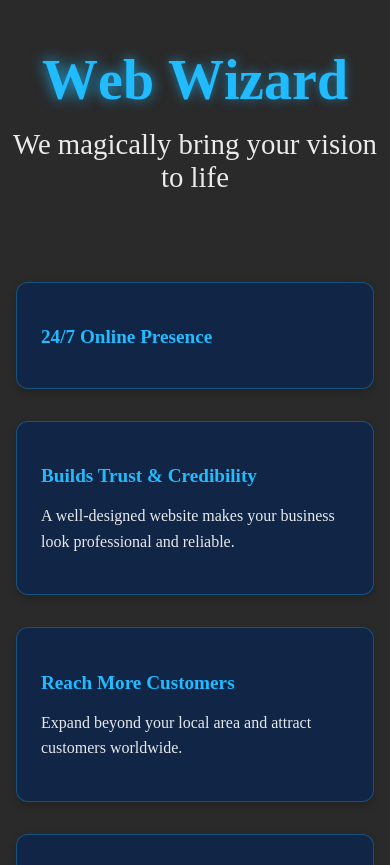
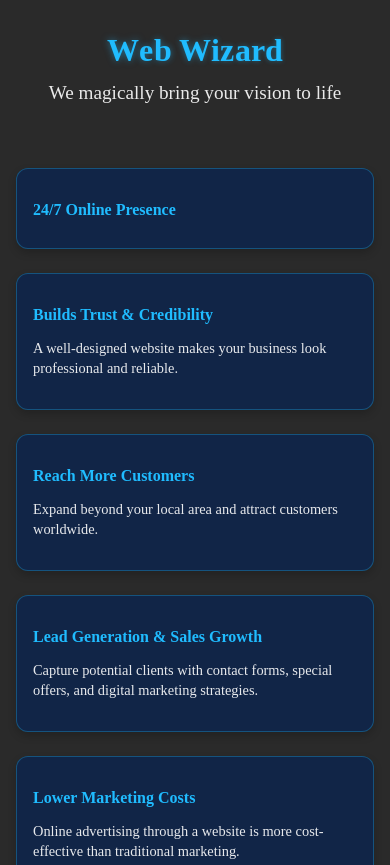
Before and after one commit to DeftaAndrei/Sales.Bussines, a plain HTML site: page button1.html in a window 390 px wide. Shown: the top 865 px of the page. Drawn offline with Linux system fonts and the light colour scheme.

Commit message:
Update button1.css

```diff
--- a/button1.css
+++ b/button1.css
@@ -128,3 +128,136 @@ body {
 .header h1 .letter-animation {
     animation: dropIn 0.5s forwards, glow 2s ease-in-out infinite alternate;
 }
+
+/* Mobile First Approach */
+@media screen and (max-width: 1200px) {
+    .benefits-container {
+        grid-template-columns: repeat(2, 1fr);
+        gap: 1.5rem;
+        padding: 1.5rem;
+    }
+
+    .header h1 {
+        font-size: 3rem;
+    }
+
+    .header h2 {
+        font-size: 1.6rem;
+    }
+}
+
+@media screen and (max-width: 768px) {
+    .benefits-container {
+        grid-template-columns: 1fr;
+        padding: 1rem;
+        gap: 1rem;
+    }
+
+    .header {
+        padding: 2rem 1rem;
+    }
+
+    .header h1 {
+        font-size: 2.5rem;
+    }
+
+    .header h2 {
+        font-size: 1.4rem;
+        margin-top: 0.8rem;
+    }
+
+    .benefit-item {
+        padding: 1.2rem;
+        margin-bottom: 0.5rem;
+    }
+
+    .benefit-item h3 {
+        font-size: 1.1rem;
+        margin-bottom: 0.8rem;
+    }
+
+    .benefit-item p {
+        font-size: 0.95rem;
+        line-height: 1.5;
+    }
+}
+
+@media screen and (max-width: 480px) {
+    .header h1 {
+        font-size: 2rem;
+    }
+
+    .header h2 {
+        font-size: 1.2rem;
+    }
+
+    .benefit-item {
+        padding: 1rem;
+    }
+
+    .benefit-item h3 {
+        font-size: 1rem;
+    }
+
+    .benefit-item p {
+        font-size: 0.9rem;
+        line-height: 1.4;
+    }
+
+    @keyframes glow {
+        from {
+            text-shadow: 0 0 5px rgba(32, 188, 255, 0.4);
+        }
+        to {
+            text-shadow: 0 0 10px rgba(32, 188, 255, 0.6);
+        }
+    }
+}
+
+/* Optimizare pentru dispozitive touch */
+@media (hover: none) {
+    .benefit-item:hover {
+        transform: none;
+        box-shadow: 0 4px 8px rgba(0, 0, 0, 0.2);
+    }
+}
+
+/* Optimizare pentru landscape pe mobile */
+@media screen and (max-height: 480px) and (orientation: landscape) {
+    .benefits-container {
+        grid-template-columns: repeat(2, 1fr);
+        gap: 0.8rem;
+        padding: 0.8rem;
+    }
+
+    .header {
+        padding: 1rem;
+    }
+
+    .header h1 {
+        font-size: 1.8rem;
+    }
+
+    .header h2 {
+        font-size: 1.1rem;
+        margin-top: 0.5rem;
+    }
+}
+
+/* Performanță animații */
+@media (prefers-reduced-motion: reduce) {
+    .benefit-item {
+        animation: none;
+        opacity: 1;
+    }
+
+    .letter-animation {
+        animation: none;
+        opacity: 1;
+    }
+
+    .header h1 {
+        animation: none;
+        text-shadow: 0 0 10px rgba(32, 188, 255, 0.5);
+    }
+}
```
